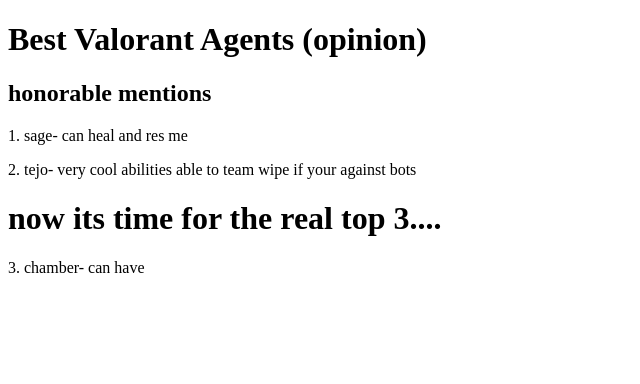
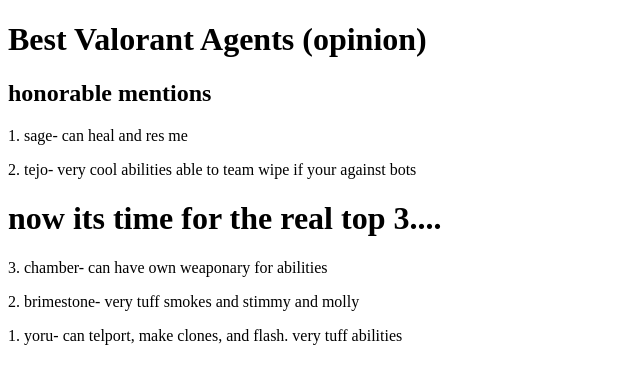
Before and after one commit to racelijaharcadio/racelijaharcadio.github.io, a plain HTML site: page index.html in a window 1280 px wide. Shown: the whole page, without its empty margins (0-640 px from the left). Drawn offline with Linux system fonts and the light colour scheme.

Commit message:
Update index.html

```diff
--- a/index.html
+++ b/index.html
@@ -5,6 +5,8 @@
 <p> 1. sage- can heal and res me</p>
 <p> 2. tejo- very cool abilities able to team wipe if your against bots</p>
   <h1>now its time for the real top 3....</h1>
-<p>3. chamber- can have </p>
+<p>3. chamber- can have own weaponary for abilities </p>
+  <p>2. brimestone- very tuff smokes and stimmy and molly</p>
+  <p>1. yoru- can telport, make clones, and flash. very tuff abilities</p>
 <body>
 <html>
```
